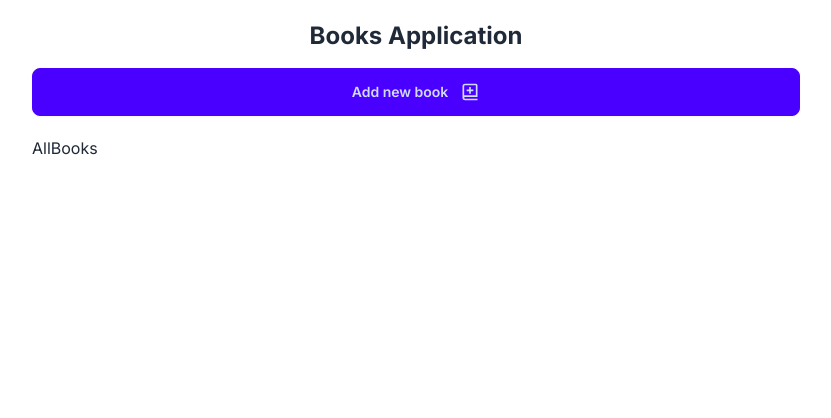
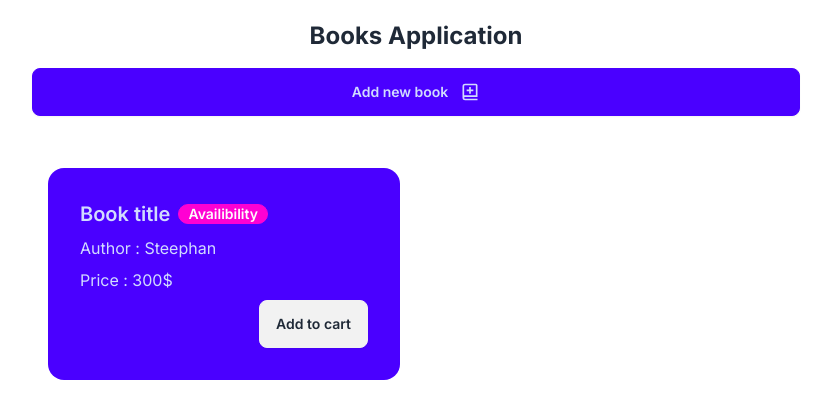
Before and after one commit to ks-nishan/books-app, a Next.js app: page / in a window 1280 px wide. Shown: the top 418 px of the page, without its empty margins (224-1055 px from the left). Built offline with nearby package versions, Linux system fonts and the light colour scheme.

Commit message:
feature: Implemented a card to display the book details

```diff
--- a/app/components/AllBooks.tsx
+++ b/app/components/AllBooks.tsx
@@ -1,9 +1,20 @@
-
-
 function AllBooks() {
   return (
-    <div>AllBooks</div>
-  )
+    <div className="grid md:grid-cols-2 gap-8 mx-auto py-8 px-4 ">
+      <div className="card w-76 bg-primary text-primary-content">
+        <div className="card-body">
+          <h2 className="card-title">
+            Book title <div className="badge badge-secondary">Availibility</div>
+          </h2>
+          <h4>Author : Steephan</h4>
+          <h4>Price : 300$</h4>
+          <div className="card-actions justify-end">
+            <button className="btn">Add to cart</button>
+          </div>
+        </div>
+      </div>
+    </div>
+  );
 }
 
-export default AllBooks
+export default AllBooks;
```
